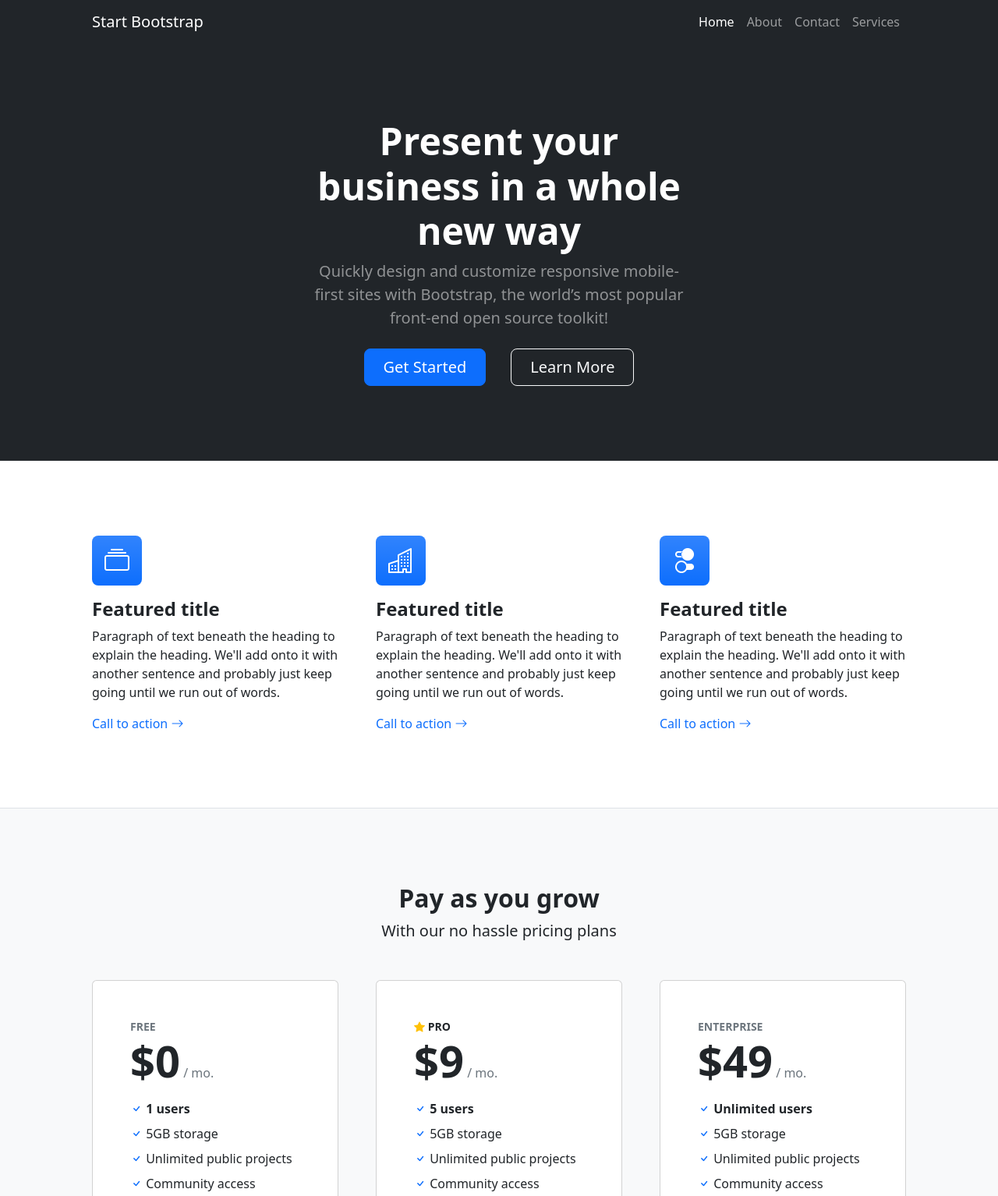
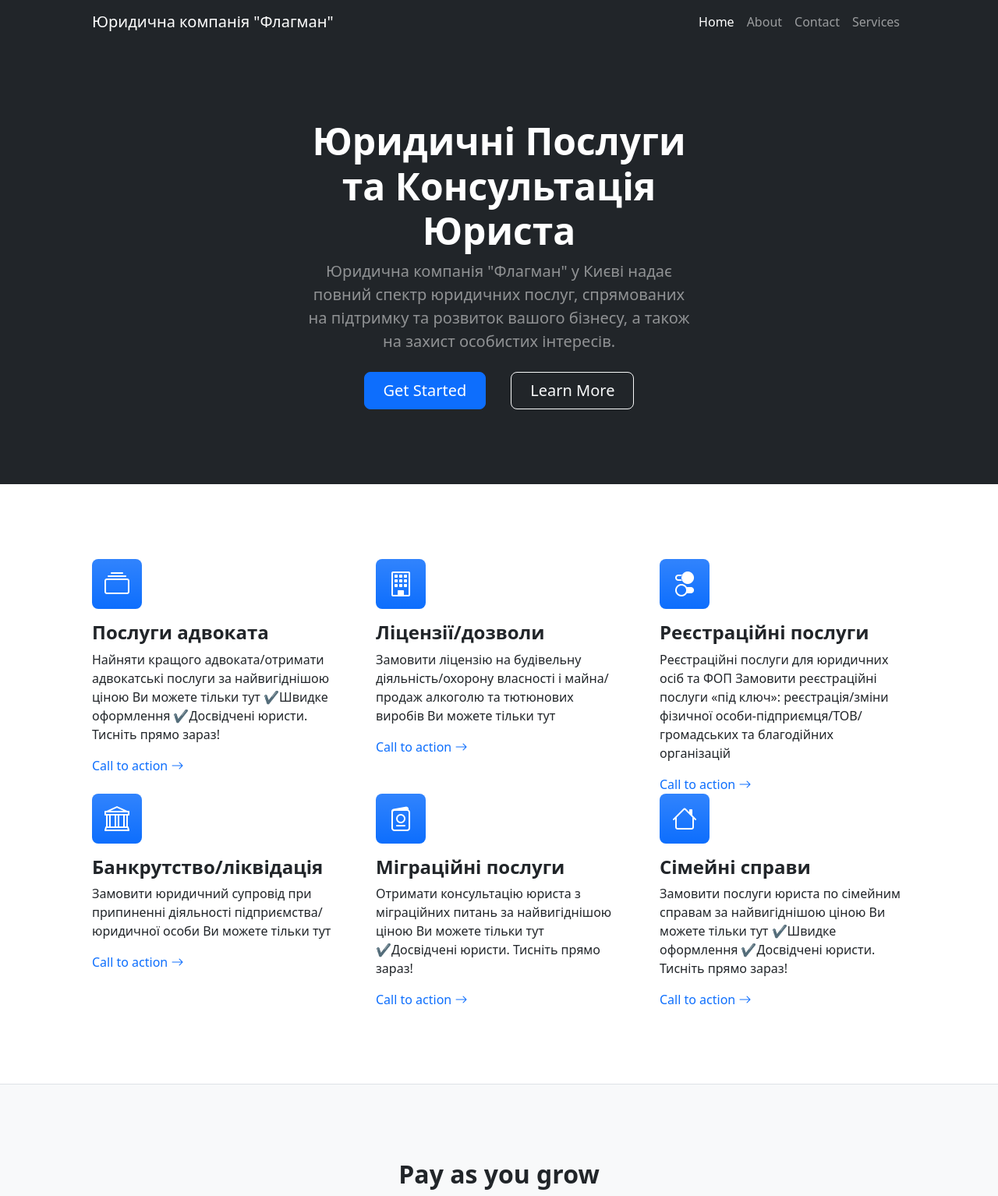
Before and after one commit to KolomarenkoDmytrii/cicd_webapp_labs, a Django app: template company/main/templates/index.html in a window 1280 px wide. Shown: the top 1534 px of the page at 78% size. Run offline with Django 3.2, Linux system fonts and the light colour scheme; the template is opened without the code that fills it, so the values that code supplies are empty; some libraries are stand-ins or nearby versions.

Commit message:
Added proposed services

```diff
--- a/company/main/templates/index.html
+++ b/company/main/templates/index.html
@@ -11,7 +11,7 @@
         <!-- Favicon-->
         <link rel="icon" type="image/x-icon" href="{% static 'assets/favicon.ico' %}" />
         <!-- Bootstrap icons-->
-        <link href="https://cdn.jsdelivr.net/npm/bootstrap-icons@1.4.1/font/bootstrap-icons.css" rel="stylesheet" />
+        <link href="https://cdn.jsdelivr.net/npm/bootstrap-icons@1.11.3/font/bootstrap-icons.min.css" rel="stylesheet" />
         <!-- Core theme CSS (includes Bootstrap)-->
         <link href="{% static 'css/styles.css' %}" rel="stylesheet" />
     </head>
@@ -19,7 +19,7 @@
         <!-- Responsive navbar-->
         <nav class="navbar navbar-expand-lg navbar-dark bg-dark">
             <div class="container px-5">
-                <a class="navbar-brand" href="#!">Start Bootstrap</a>
+                <a class="navbar-brand" href="#!">Юридична компанія "Флагман"</a>
                 <button class="navbar-toggler" type="button" data-bs-toggle="collapse" data-bs-target="#navbarSupportedContent" aria-controls="navbarSupportedContent" aria-expanded="false" aria-label="Toggle navigation"><span class="navbar-toggler-icon"></span></button>
                 <div class="collapse navbar-collapse" id="navbarSupportedContent">
                     <ul class="navbar-nav ms-auto mb-2 mb-lg-0">
@@ -37,8 +37,8 @@
                 <div class="row gx-5 justify-content-center">
                     <div class="col-lg-6">
                         <div class="text-center my-5">
-                            <h1 class="display-5 fw-bolder text-white mb-2">Present your business in a whole new way</h1>
-                            <p class="lead text-white-50 mb-4">Quickly design and customize responsive mobile-first sites with Bootstrap, the world’s most popular front-end open source toolkit!</p>
+                            <h1 class="display-5 fw-bolder text-white mb-2">Юридичні Послуги та Консультація Юриста</h1>
+                            <p class="lead text-white-50 mb-4">Юридична компанія "Флагман" у Києві надає повний спектр юридичних послуг, спрямованих на підтримку та розвиток вашого бізнесу, а також на захист особистих інтересів.</p>
                             <div class="d-grid gap-3 d-sm-flex justify-content-sm-center">
                                 <a class="btn btn-primary btn-lg px-4 me-sm-3" href="#features">Get Started</a>
                                 <a class="btn btn-outline-light btn-lg px-4" href="#!">Learn More</a>
@@ -54,8 +54,8 @@
                 <div class="row gx-5">
                     <div class="col-lg-4 mb-5 mb-lg-0">
                         <div class="feature bg-primary bg-gradient text-white rounded-3 mb-3"><i class="bi bi-collection"></i></div>
-                        <h2 class="h4 fw-bolder">Featured title</h2>
-                        <p>Paragraph of text beneath the heading to explain the heading. We'll add onto it with another sentence and probably just keep going until we run out of words.</p>
+                        <h2 class="h4 fw-bolder">Послуги адвоката</h2>
+                        <p>Найняти кращого адвоката/отримати адвокатські послуги за найвигіднішою ціною Ви можете тільки тут ✔Швидке оформлення ✔Досвідчені юристи. Тисніть прямо зараз!</p>
                         <a class="text-decoration-none" href="#!">
                             Call to action
                             <i class="bi bi-arrow-right"></i>
@@ -63,8 +63,8 @@
                     </div>
                     <div class="col-lg-4 mb-5 mb-lg-0">
                         <div class="feature bg-primary bg-gradient text-white rounded-3 mb-3"><i class="bi bi-building"></i></div>
-                        <h2 class="h4 fw-bolder">Featured title</h2>
-                        <p>Paragraph of text beneath the heading to explain the heading. We'll add onto it with another sentence and probably just keep going until we run out of words.</p>
+                        <h2 class="h4 fw-bolder">Ліцензії/дозволи</h2>
+                        <p>Замовити ліцензію на будівельну діяльність/охорону власності і майна/продаж алкоголю та тютюнових виробів Ви можете тільки тут</p>
                         <a class="text-decoration-none" href="#!">
                             Call to action
                             <i class="bi bi-arrow-right"></i>
@@ -72,8 +72,35 @@
                     </div>
                     <div class="col-lg-4">
                         <div class="feature bg-primary bg-gradient text-white rounded-3 mb-3"><i class="bi bi-toggles2"></i></div>
-                        <h2 class="h4 fw-bolder">Featured title</h2>
-                        <p>Paragraph of text beneath the heading to explain the heading. We'll add onto it with another sentence and probably just keep going until we run out of words.</p>
+                        <h2 class="h4 fw-bolder">Реєстраційні послуги</h2>
+                        <p>Реєстраційні послуги для юридичних осіб та ФОП Замовити реєстраційні послуги «під ключ»: реєстрація/зміни фізичної особи-підприємця/ТОВ/громадських та благодійних організацій</p>
+                        <a class="text-decoration-none" href="#!">
+                            Call to action
+                            <i class="bi bi-arrow-right"></i>
+                        </a>
+                    </div>
+                    <div class="col-lg-4">
+                        <div class="feature bg-primary bg-gradient text-white rounded-3 mb-3"><i class="bi bi-bank"></i></div>
+                        <h2 class="h4 fw-bolder">Банкрутство/ліквідація</h2>
+                        <p>Замовити юридичний супровід при припиненні діяльності підприємства/юридичної особи Ви можете тільки тут</p>
+                        <a class="text-decoration-none" href="#!">
+                            Call to action
+                            <i class="bi bi-arrow-right"></i>
+                        </a>
+                    </div>
+                    <div class="col-lg-4">
+                        <div class="feature bg-primary bg-gradient text-white rounded-3 mb-3"><i class="bi bi-passport"></i></div>
+                        <h2 class="h4 fw-bolder">Міграційні послуги</h2>
+                        <p>Отримати консультацію юриста з міграційних питань за найвигіднішою ціною Ви можете тільки тут ✔Досвідчені юристи. Тисніть прямо зараз!</p>
+                        <a class="text-decoration-none" href="#!">
+                            Call to action
+                            <i class="bi bi-arrow-right"></i>
+                        </a>
+                    </div>
+                    <div class="col-lg-4">
+                        <div class="feature bg-primary bg-gradient text-white rounded-3 mb-3"><i class="bi bi-house"></i></div>
+                        <h2 class="h4 fw-bolder">Сімейні справи</h2>
+                        <p>Замовити послуги юриста по сімейним справам за найвигіднішою ціною Ви можете тільки тут ✔Швидке оформлення ✔Досвідчені юристи. Тисніть прямо зараз!</p>
                         <a class="text-decoration-none" href="#!">
                             Call to action
                             <i class="bi bi-arrow-right"></i>
```
